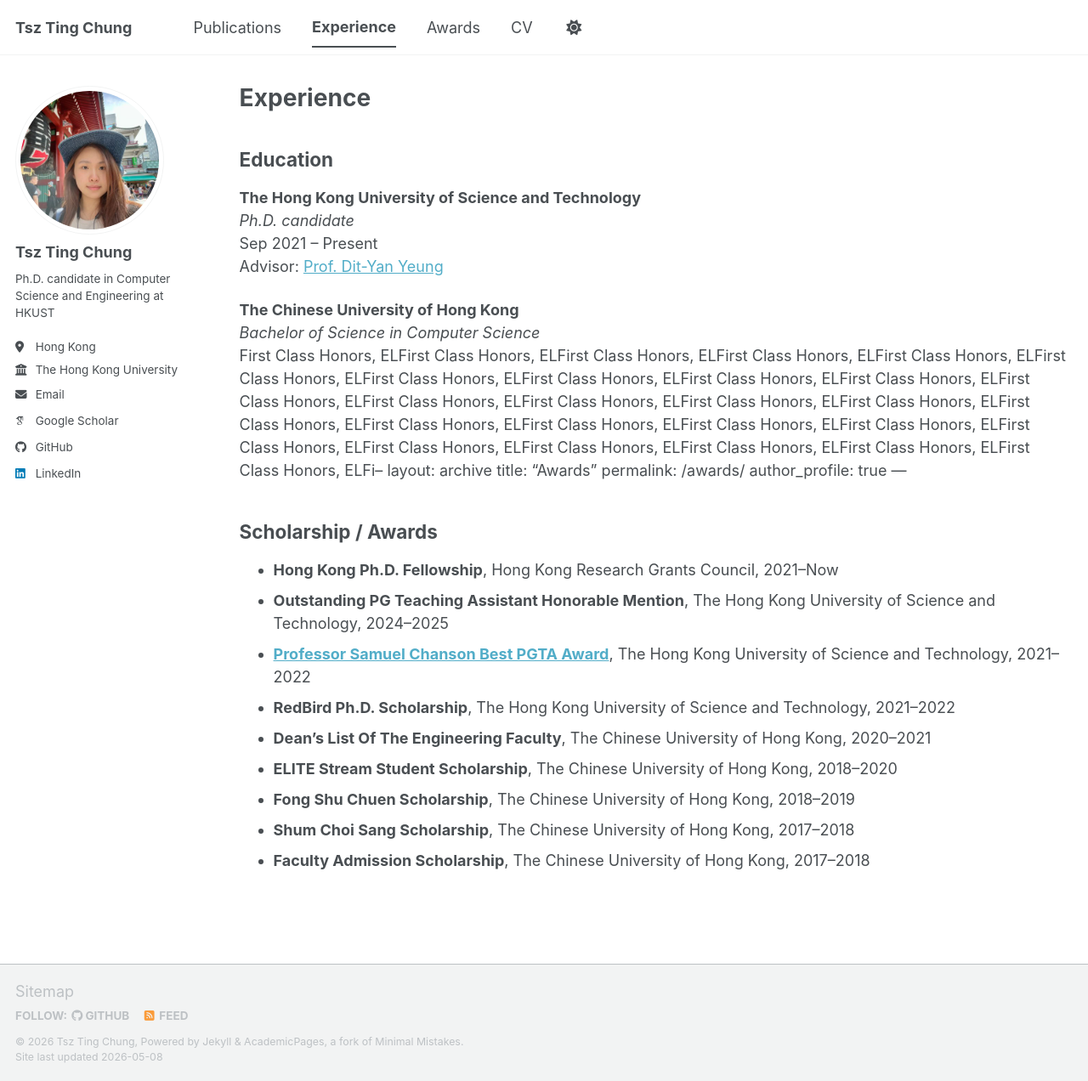
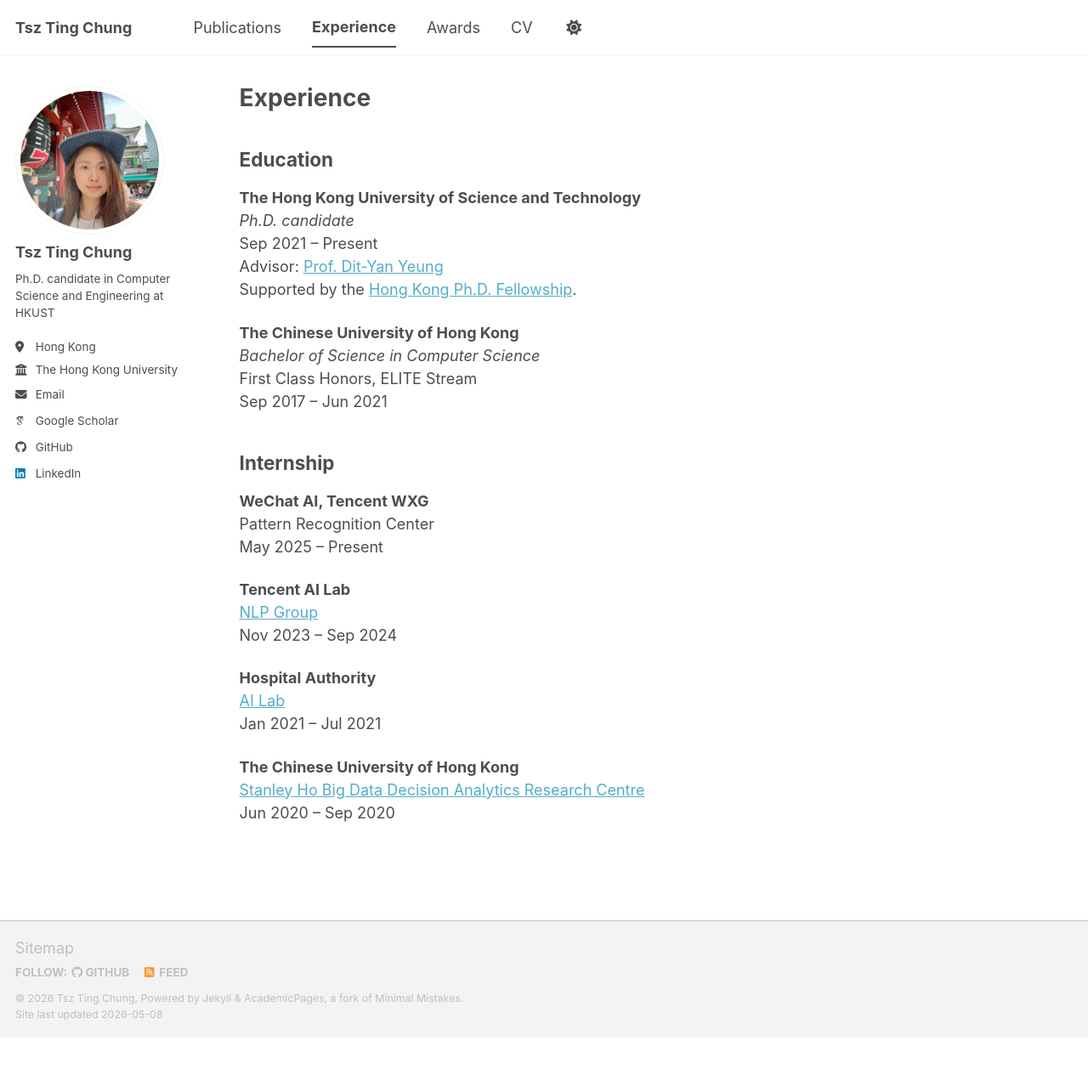
Before and after one commit to TTChungC/ttchungc.github.io, a Jekyll site: the page built from _pages/experience.md, in a window 1280 px wide and 1272 px high. Shown: the whole window at 85% size. Built offline with Jekyll 4.4.1, drawn with Linux system fonts in a browser that asks for light colours; some web fonts are replaced; a script bundle is joined from its source files by our own code; library files that are not in the unit come from our copies.

Commit message:
Update homepage papers and experience content

```diff
--- a/_pages/experience.md
+++ b/_pages/experience.md
@@ -7,28 +7,31 @@
 
 ## Education
 
-**The Hong Kong University of Science and Technology**
-*Ph.D. candidate*
-Sep 2021 -- Present
-Advisor: [Prof. Dit-Yan Yeung](https://sites.google.com/view/dyyeung/home)
+**The Hong Kong University of Science and Technology**<br>
+*Ph.D. candidate*<br>
+Sep 2021 -- Present<br>
+Advisor: [Prof. Dit-Yan Yeung](https://sites.google.com/view/dyyeung/home)<br>
+Supported by the [Hong Kong Ph.D. Fellowship](https://cerg1.ugc.edu.hk/hkpfs/index.html).
 
-**The Chinese University of Hong Kong**
-*Bachelor of Science in Computer Science*
-First Class Honors, ELFirst Class Honors, ELFirst Class Honors, ELFirst Class Honors, ELFirst Class Honors, ELFirst Class Honors, ELFirst Class Honors, ELFirst Class Honors, ELFirst Class Honors, ELFirst Class Honors, ELFirst Class Honors, ELFirst Class Honors, ELFirst Class Honors, ELFirst Class Honors, ELFirst Class Honors, ELFirst Class Honors, ELFirst Class Honors, ELFirst Class Honors, ELFirst Class Honors, ELFirst Class Honors, ELFirst Class Honors, ELFirst Class Honors, ELFirst Class Honors, ELFirst Class Honors, ELFirst Class Honors, ELFirst Class Honors, ELFi--
-layout: archive
-title: "Awards"
-permalink: /awards/
-author_profile: true
----
+**The Chinese University of Hong Kong**<br>
+*Bachelor of Science in Computer Science*<br>
+First Class Honors, ELITE Stream<br>
+Sep 2017 -- Jun 2021
 
-## Scholarship / Awards
+## Internship
 
-- **Hong Kong Ph.D. Fellowship**, Hong Kong Research Grants Council, 2021--Now
-- **Outstanding PG Teaching Assistant Honorable Mention**, The Hong Kong University of Science and Technology, 2024--2025
-- **[Professor Samuel Chanson Best PGTA Award](https://cse.hkust.edu.hk/News/SCSA2022/)**, The Hong Kong University of Science and Technology, 2021--2022
-- **RedBird Ph.D. Scholarship**, The Hong Kong University of Science and Technology, 2021--2022
-- **Dean’s List Of The Engineering Faculty**, The Chinese University of Hong Kong, 2020--2021
-- **ELITE Stream Student Scholarship**, The Chinese University of Hong Kong, 2018--2020
-- **Fong Shu Chuen Scholarship**, The Chinese University of Hong Kong, 2018--2019
-- **Shum Choi Sang Scholarship**, The Chinese University of Hong Kong, 2017--2018
-- **Faculty Admission Scholarship**, The Chinese University of Hong Kong, 2017--2018
+**WeChat AI, Tencent WXG**<br>
+Pattern Recognition Center<br>
+May 2025 -- Present
+
+**Tencent AI Lab**<br>
+[NLP Group](https://ai.tencent.com/ailab/nlp/en/index.html)<br>
+Nov 2023 -- Sep 2024
+
+**Hospital Authority**<br>
+[AI Lab](https://innovation.ha.org.hk/)<br>
+Jan 2021 -- Jul 2021
+
+**The Chinese University of Hong Kong**<br>
+[Stanley Ho Big Data Decision Analytics Research Centre](https://bdda.cuhk.edu.hk/)<br>
+Jun 2020 -- Sep 2020
```
Also changed, not shown: _pages/about.md (+36 -6 lines), _pages/awards.md (+1 -1 lines), _pages/publications.html (+28 -27 lines).
